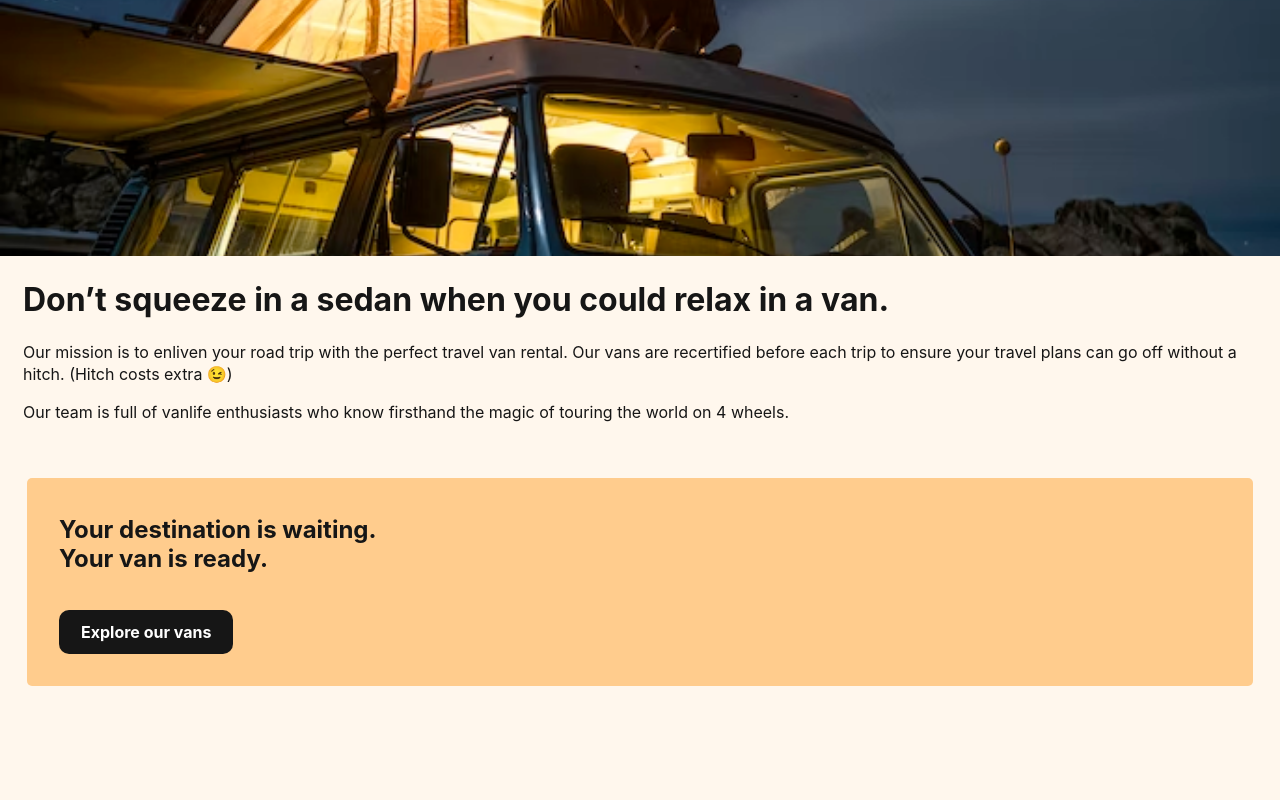
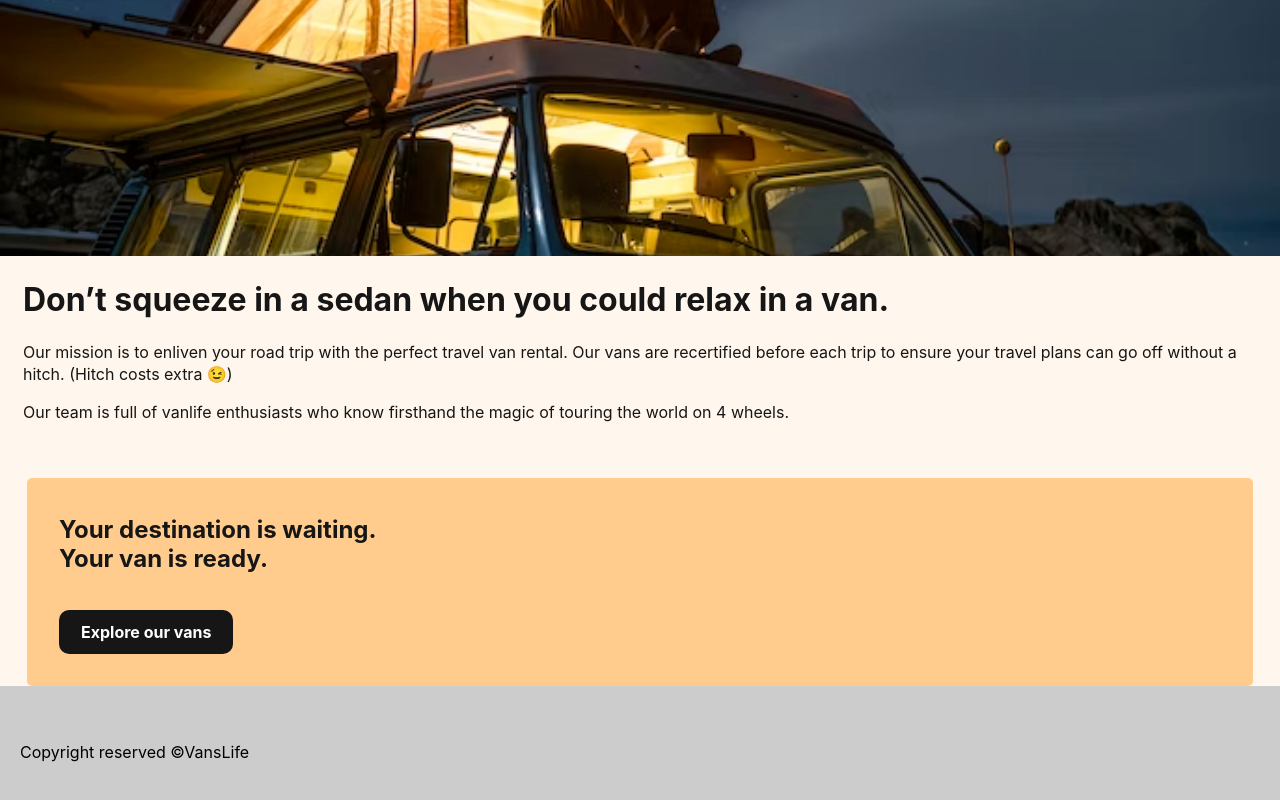
Before and after one commit to Musharraf1128/van_life, a React (Vite) app: page /about in a window 1280 px wide. Shown: the part 354-1154 px from the top of the page. Before the commit the page ends 1040 px from the top, so only its background shows below. Built offline with nearby package versions, Linux system fonts and the light colour scheme; what miragejs would draw is missing.

Commit message:
changed path back to absolute

```diff
--- a/src/App.jsx
+++ b/src/App.jsx
@@ -22,6 +22,10 @@ export default function App() {
                 <Route path="/vans" element={<Vans />} />
                 <Route path='/vans/:id' element={<VanDetail />} />
             </Routes>
+
+            <footer>
+                <p>Copyright reserved &copy;VansLife</p>
+            </footer>
         </BrowserRouter>
   )
 }
--- a/src/index.css
+++ b/src/index.css
@@ -60,6 +60,12 @@ header a:hover {
 
 .link-button:hover {
     transform: translate(1px, 1px);
+}
+
+footer {
+    background-color: #CCCCCC;
+    color: black;
+    padding: 40px 20px;
 }
 
 /*** HOME PAGE ***/
--- a/src/pages/About.jsx
+++ b/src/pages/About.jsx
@@ -1,5 +1,5 @@
 import React from "react"
-import bgImg from "../../public/about-hero.png"
+import bgImg from "/about-hero.png"
 import { Link } from "react-router-dom"
 
 export default function About() {
```
Lines whose indentation alone changed are shown as unchanged.
